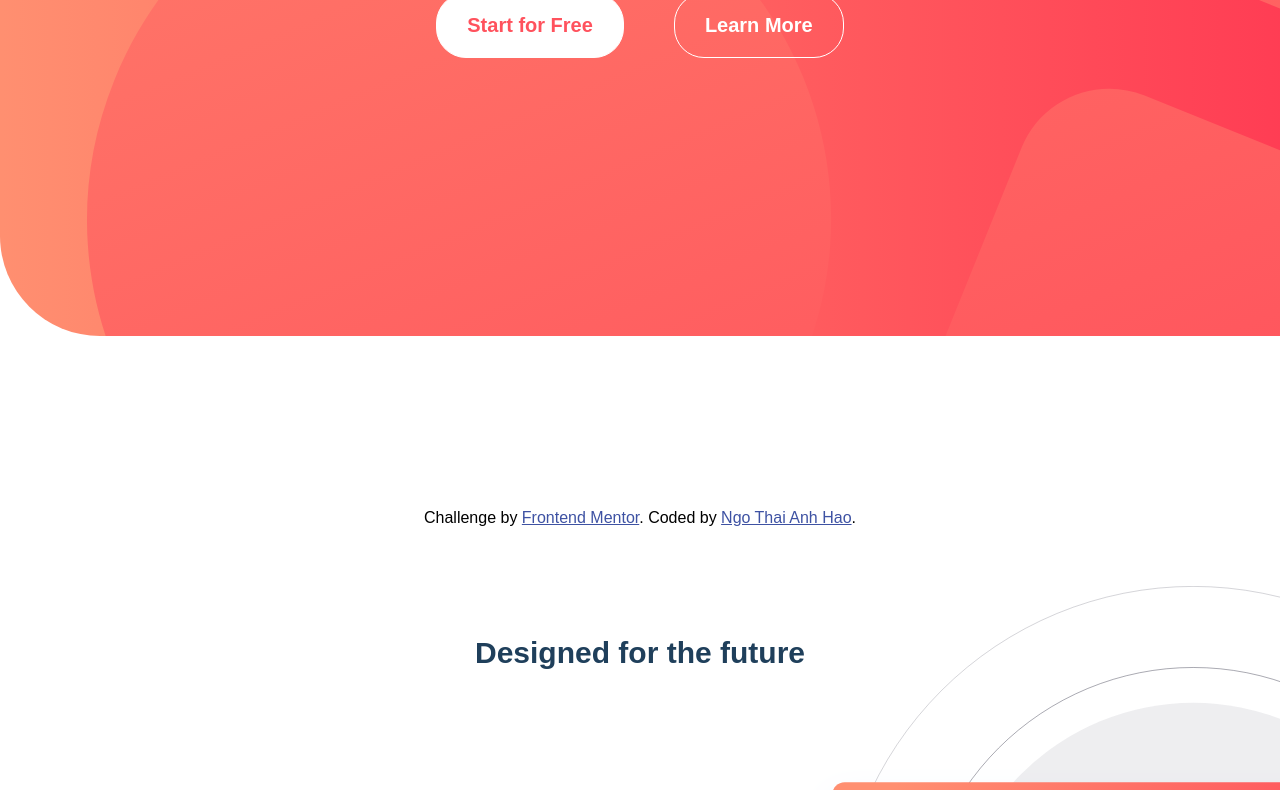
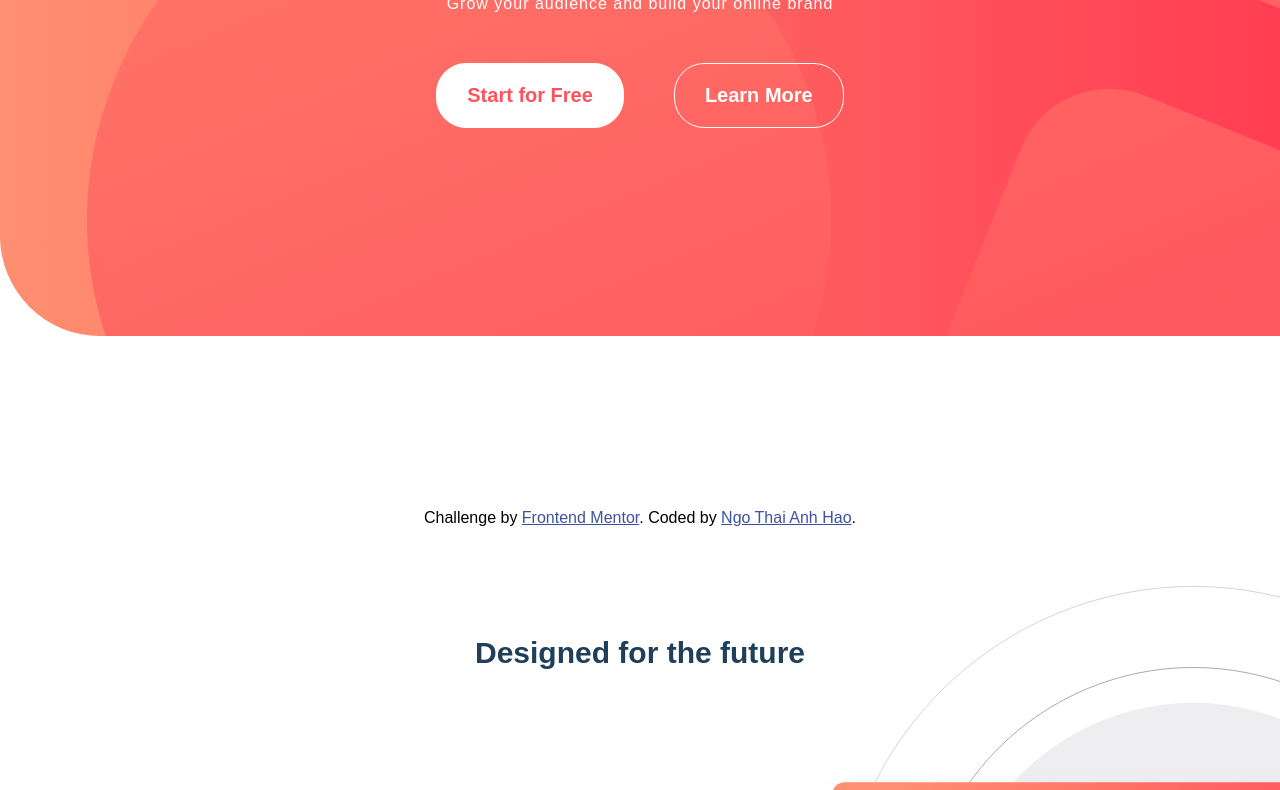
Before and after one commit to NgoThaiAnhHao/Blogr-landing-page, a plain HTML site: page index.html in a window 1280 px wide. Shown: the part 264-1054 px from the top of the page. Drawn offline with Linux system fonts and the light colour scheme.

Commit message:
Update styles.css

```diff
--- a/styles.css
+++ b/styles.css
@@ -235,7 +235,7 @@ body {
   align-items: center;
   gap: 1rem;
   color: var(--White-neutral);
-  margin-top: 3rem;
+  margin-top: 10rem;
   z-index: 0;
 }
 
```
